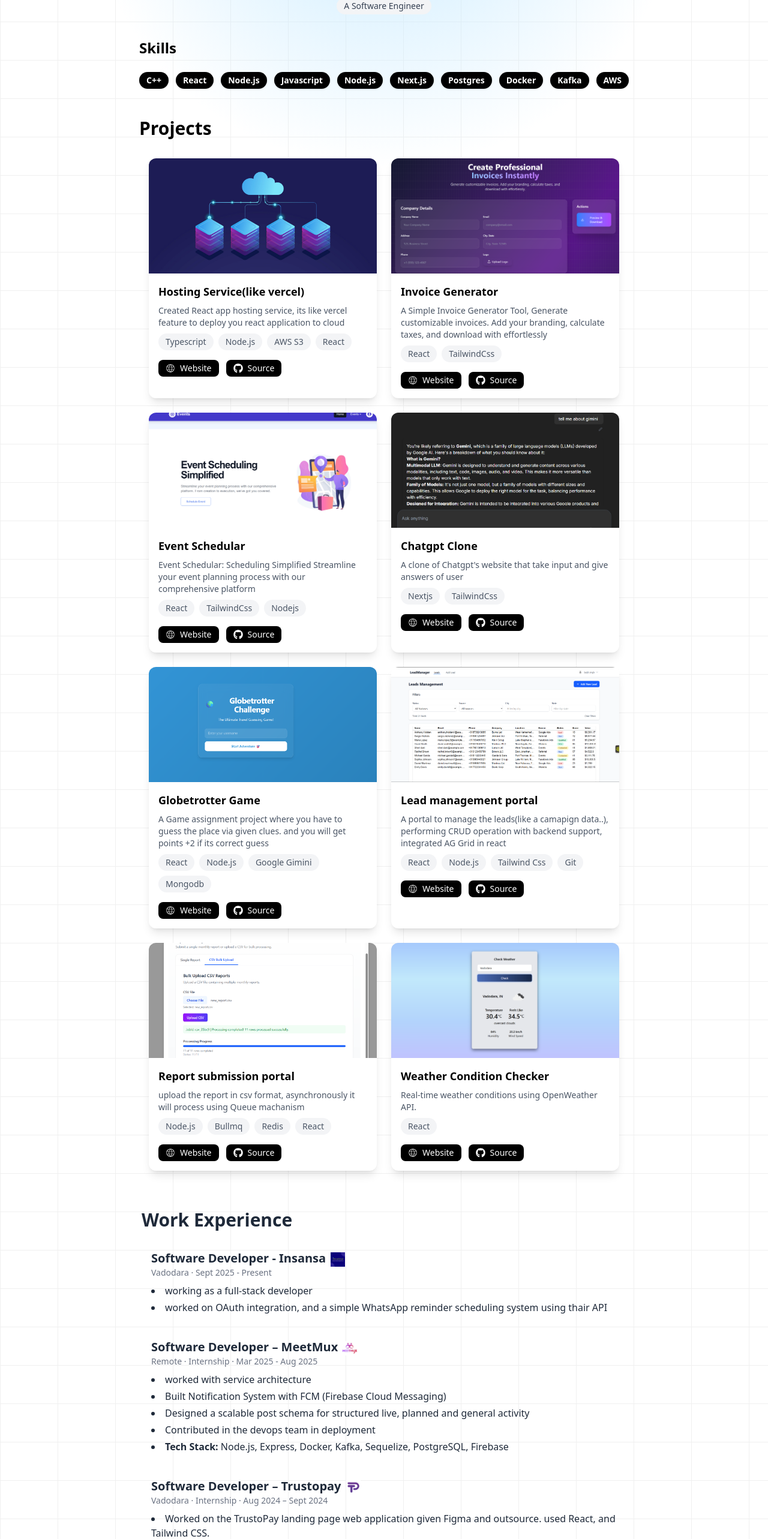
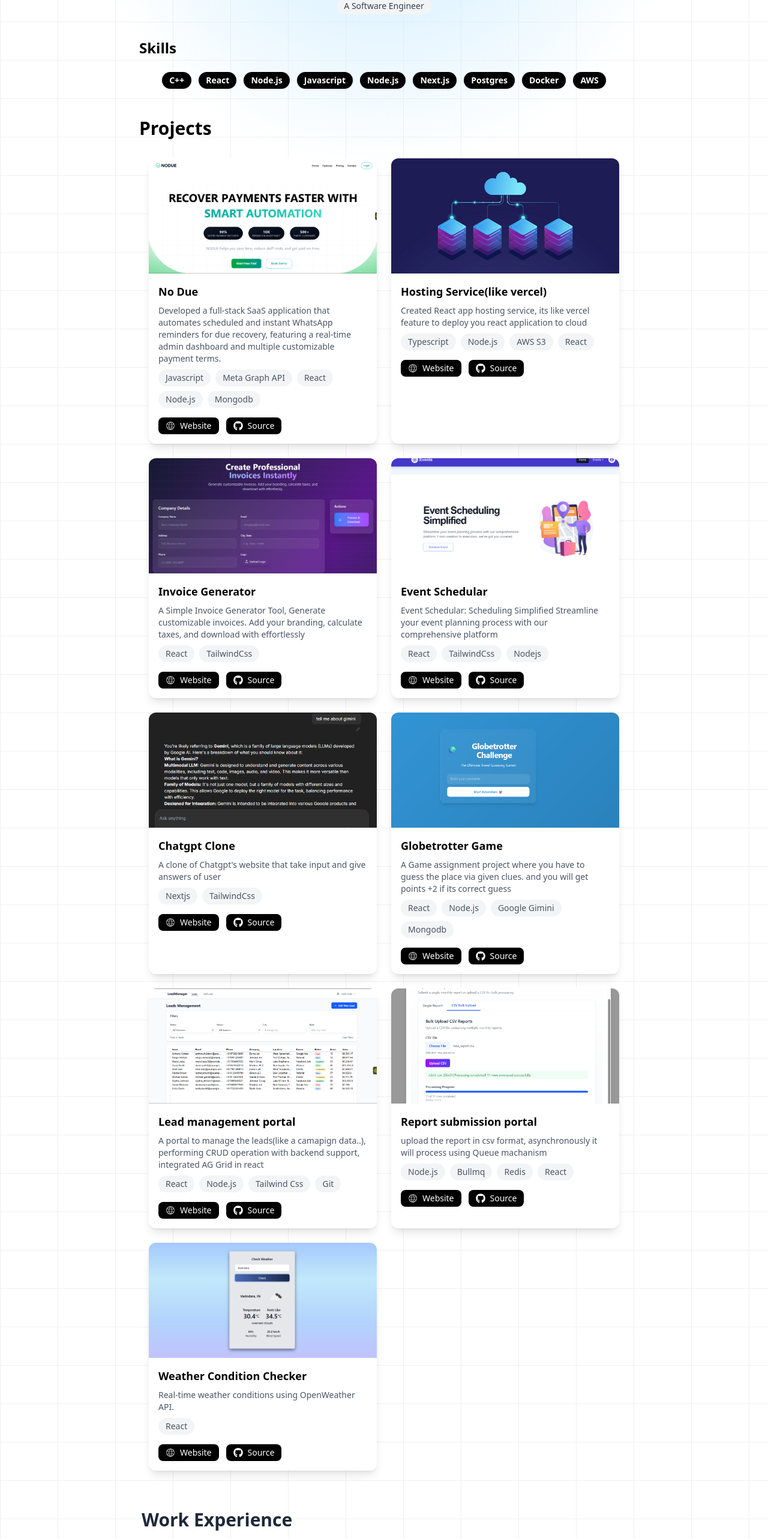
Before and after one commit to TheBaljitSingh/portfolio-v2, a React (Vite) app: page / in a window 1280 px wide. Shown: the part 220-2786 px from the top of the page at 60% size. Built offline with nearby package versions, Linux system fonts and the light colour scheme.

Commit message:
added projects  no-due

```diff
--- a/src/pages/Home.jsx
+++ b/src/pages/Home.jsx
@@ -13,6 +13,7 @@
 import Leadmanagement from "../images/lead_management.png"
 import ReportManagement from "../images/reportmanagement.png"
 import insansa from "../images/insansa_logo.jpg";
+import nodueImg from "../images/no-due.png";
 import { CiGlobe } from 'react-icons/ci';
 
 
@@ -23,6 +24,13 @@
   const handleNext = () => setIndex((prev) => (prev === projects.length - 1 ? 0 : prev + 1));
 
   const projects = [
+    {
+      title:"No Due",
+      description:"Developed a full-stack SaaS application that automates scheduled and instant WhatsApp reminders for due recovery, featuring a real-time admin dashboard and multiple customizable payment terms.",
+      tech:['Javascript','Meta Graph API','React','Node.js','Mongodb'],
+      image:nodueImg,
+      link:['https://github.com/TheBaljitSingh/no-due','https://no-due-roan.vercel.app/']
+    },
     {
       title:"Hosting Service(like vercel)",
       description:"Created React app hosting service, its like vercel feature to deploy you react application to cloud",
@@ -81,7 +89,7 @@
     }
   ];
   const skills = [
-    "C++", "React", "Node.js", "Javascript", "Node.js", "Next.js", "Postgres", "Docker","Kafka", "AWS"
+    "C++", "React", "Node.js", "Javascript", "Node.js", "Next.js", "Postgres", "Docker", "AWS"
   ];
 
   return (
@@ -206,9 +214,12 @@
 
           <p className="text-sm text-gray-500">Vadodara ·  Sept 2025 - Present</p>
 
-    <ul className="list-disc list-inside mt-2 space-y-1">
+          <ul className="list-disc pl-5 mt-2 space-y-1">
             <li>working as a full-stack developer</li>
-      <li>worked on OAuth integration, and a simple WhatsApp reminder scheduling system using thair API</li>
+            <li>Integrated the WhatsApp Cloud Messaging API with webhooks to enable real-time communication and successfully completed Meta verification to become a Tech Provider. <a className='text-blue-600' href="https://no-due-roan.vercel.app" target="_blank" rel="noreferrer">link</a></li>
+            <li>Implemented Two-Factor Authentication (2FA) to enhance application security.</li>
+            <li>Developed and integrated real-time notifications on the admin dashboard using Socket.IO to track customer payment excuses by capturing responses from WhatsApp template messages with interactive buttons.</li>
+            <li>Built a portfolio website with smooth animations using GSAP. <a className='text-blue-600' href="https://insansa-portfolio.vercel.app/" target="_blank" rel="noopener noreferrer">link</a></li>
           </ul>
         </div>
 
@@ -235,12 +246,12 @@
 
           <p className="text-sm text-gray-500"> Remote · Internship · Mar 2025 - Aug 2025</p>
 
-    <ul className="list-disc list-inside mt-2 space-y-1">
+          <ul className="list-disc pl-5 mt-2 space-y-1">
             <li>worked with service architecture</li>
             <li>Built Notification System with FCM (Firebase Cloud Messaging)</li>
             <li>Designed a scalable post schema for structured live, planned and general activity</li>
             <li>Contributed in the devops team in deployment</li>
-      <li><strong>Tech Stack:</strong> Node.js, Express, Docker, Kafka, Sequelize, PostgreSQL, Firebase</li>
+            <li><strong>Tech Stack:</strong> Node.js, Express, Docker, Sequelize, PostgreSQL, Firebase</li>
           </ul>
         </div>
 
@@ -266,7 +277,7 @@
 
           <p className="text-sm text-gray-500">Vadodara · Internship · Aug 2024 – Sept 2024</p>
 
-    <ul className="list-disc list-inside mt-2 space-y-1">
+          <ul className="list-disc pl-5 mt-2 space-y-1">
             <li>Worked on the TrustoPay landing page web application given Figma and outsource. used React, and Tailwind CSS.</li>
 
           </ul>
```
Also changed, not shown: src/images/no-due.png (added). Lines whose indentation alone changed are shown as unchanged.
